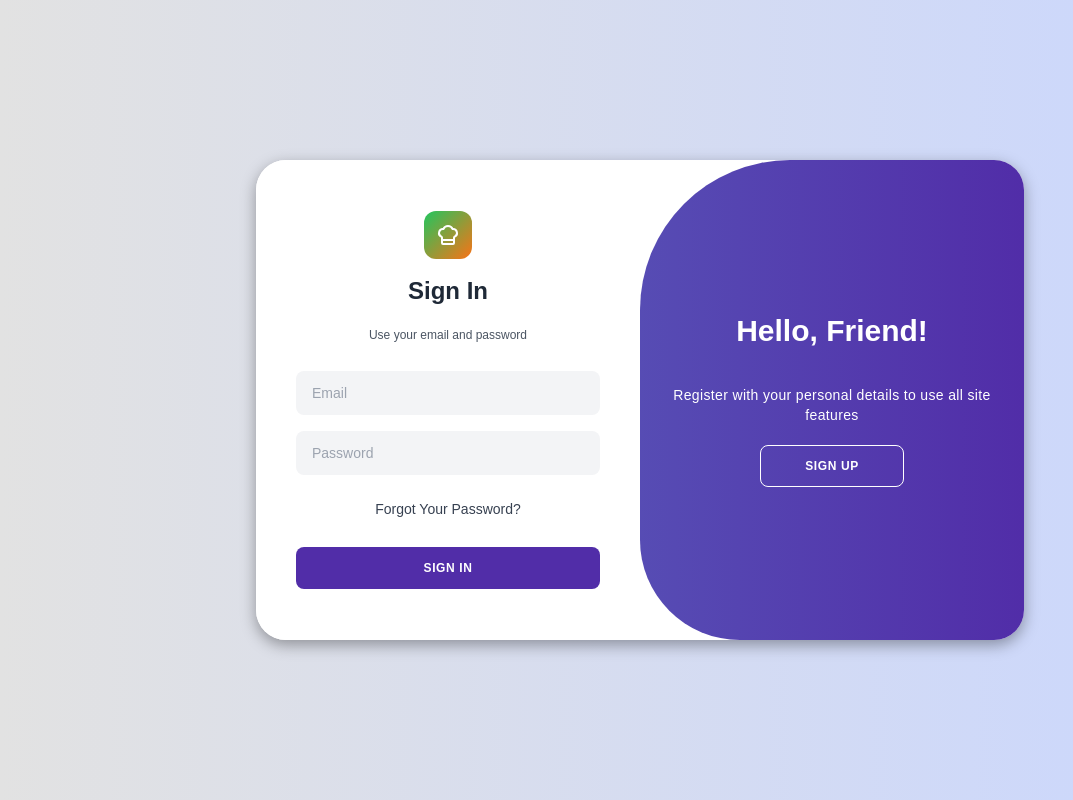
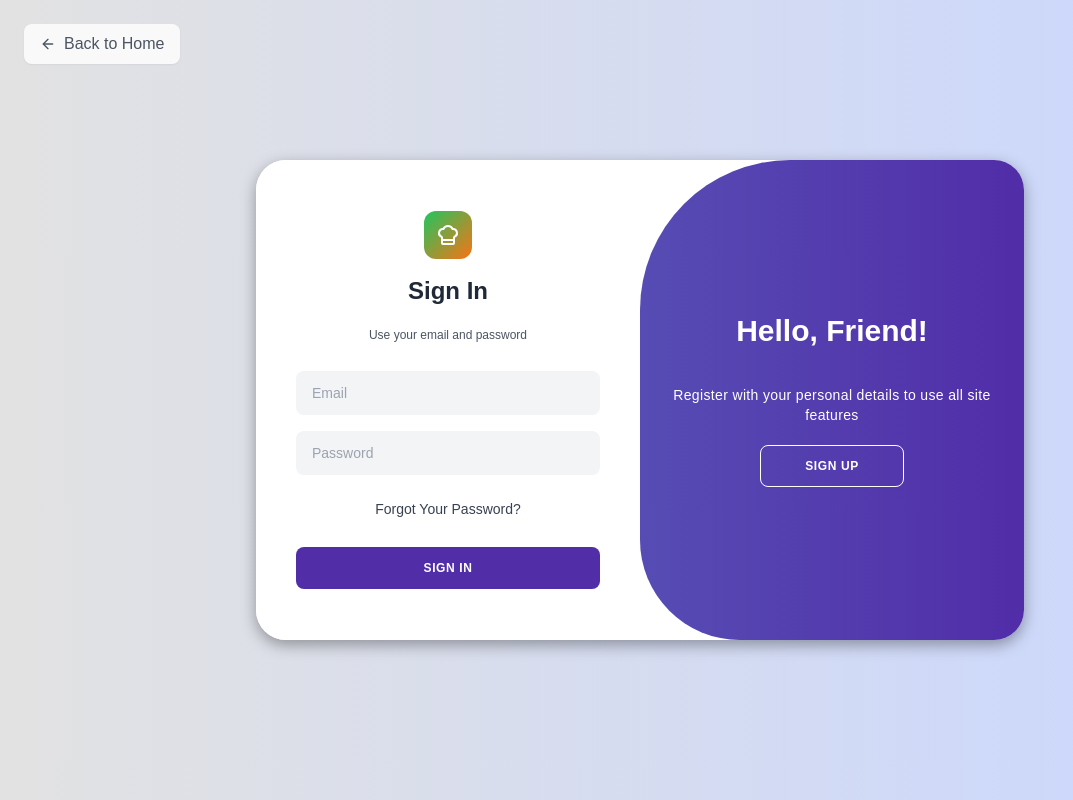
Before and after one commit to SamriddhoBiswas/Recipe-Generating-App, a React (Vite) app: page /auth in a window 1280 px wide. Shown: the whole page, without its empty margins (0-1073 px from the left). Built offline with nearby package versions, Linux system fonts and the light colour scheme.

Commit message:
Fix: Add back button and landing page image
Added a back button to the sign-in/sign-up page, linking to the landing page. Fixed the display of the "Italian Classics" image on the landing page.

```diff
--- a/src/pages/Auth.tsx
+++ b/src/pages/Auth.tsx
@@ -1,9 +1,8 @@
-
 import React, { useState } from 'react';
 import { useNavigate } from 'react-router-dom';
 import { Button } from '@/components/ui/button';
 import { Input } from '@/components/ui/input';
-import { ChefHat } from 'lucide-react';
+import { ChefHat, ArrowLeft } from 'lucide-react';
 import { supabase } from '@/integrations/supabase/client';
 import { useToast } from '@/hooks/use-toast';
 import { useAuth } from '@/contexts/AuthContext';
@@ -24,6 +23,10 @@ const Auth = () => {
       navigate('/dashboard');
     }
   }, [user, navigate]);
+
+  const handleBackToLanding = () => {
+    navigate('/');
+  };
 
   const handleSignUp = async (e: React.FormEvent) => {
     e.preventDefault();
@@ -93,6 +96,15 @@ const Auth = () => {
       fontFamily: 'Montserrat, sans-serif',
       background: 'linear-gradient(to right, #e2e2e2, #c9d6ff)'
     }}>
+      {/* Back Button */}
+      <button
+        onClick={handleBackToLanding}
+        className="absolute top-6 left-6 flex items-center gap-2 text-gray-600 hover:text-gray-900 transition-colors bg-white/80 backdrop-blur-sm px-4 py-2 rounded-lg shadow-sm hover:shadow-md"
+      >
+        <ArrowLeft className="h-4 w-4" />
+        Back to Home
+      </button>
+
       <div className={`relative bg-white rounded-[30px] shadow-[0_5px_15px_rgba(0,0,0,0.35)] overflow-hidden w-[768px] max-w-full min-h-[480px] transition-all duration-[0.6s] ease-in-out ${isSignUp ? 'active' : ''}`}>
 
         {/* Sign In Form */}
--- a/src/pages/Landing.tsx
+++ b/src/pages/Landing.tsx
@@ -1,4 +1,3 @@
-
 import React from 'react';
 import { useNavigate } from 'react-router-dom';
 import { Button } from '@/components/ui/button';
@@ -50,8 +49,8 @@ const Landing = () => {
         <div className="grid grid-cols-1 md:grid-cols-3 gap-8 mb-16">
           <div className="relative group overflow-hidden rounded-2xl shadow-lg">
             <img
-              src="https://images.unsplash.com/photo-1565299624946-b28f40a0ca4b?ixlib=rb-4.0.3&auto=format&fit=crop&w=800&q=80"
-              alt="Delicious pizza"
+              src="https://images.unsplash.com/photo-1574071318508-1cdbab80d002?ixlib=rb-4.0.3&auto=format&fit=crop&w=800&q=80"
+              alt="Delicious Italian pizza"
               className="w-full h-64 object-cover group-hover:scale-110 transition-transform duration-300"
             />
             <div className="absolute inset-0 bg-black bg-opacity-20 group-hover:bg-opacity-30 transition-all duration-300"></div>
```
